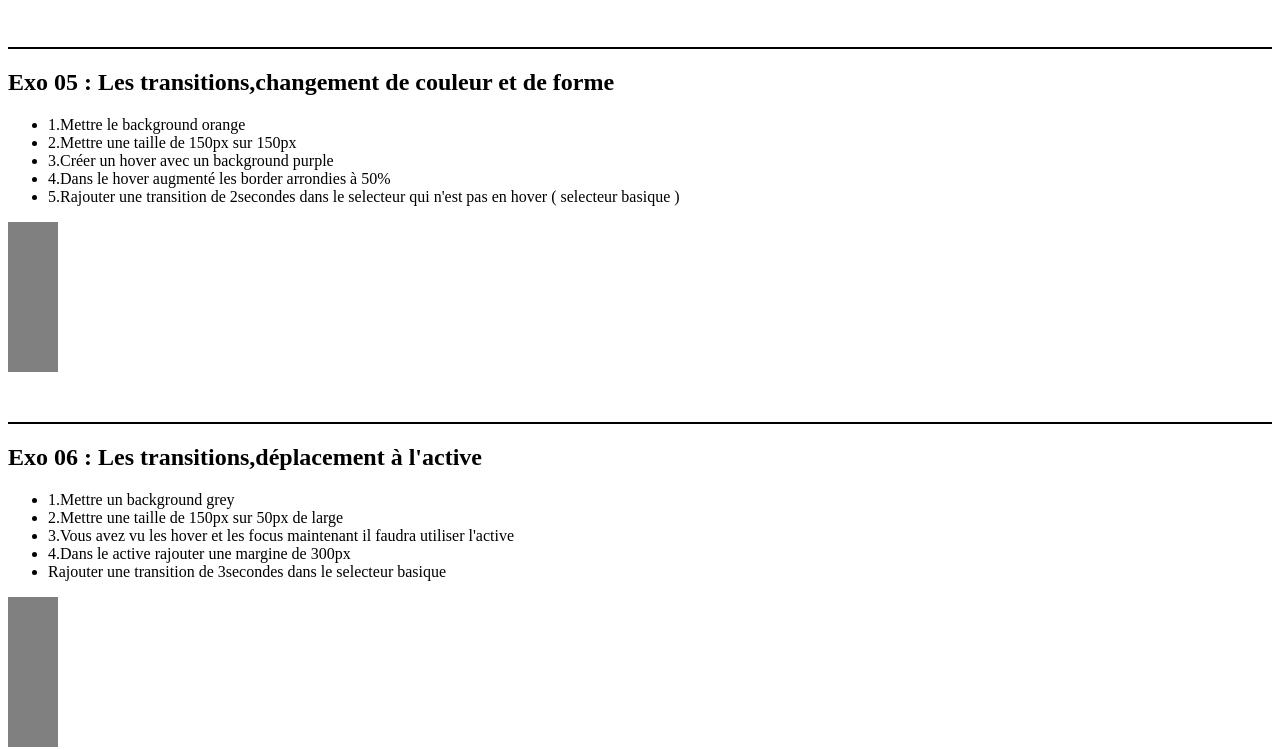
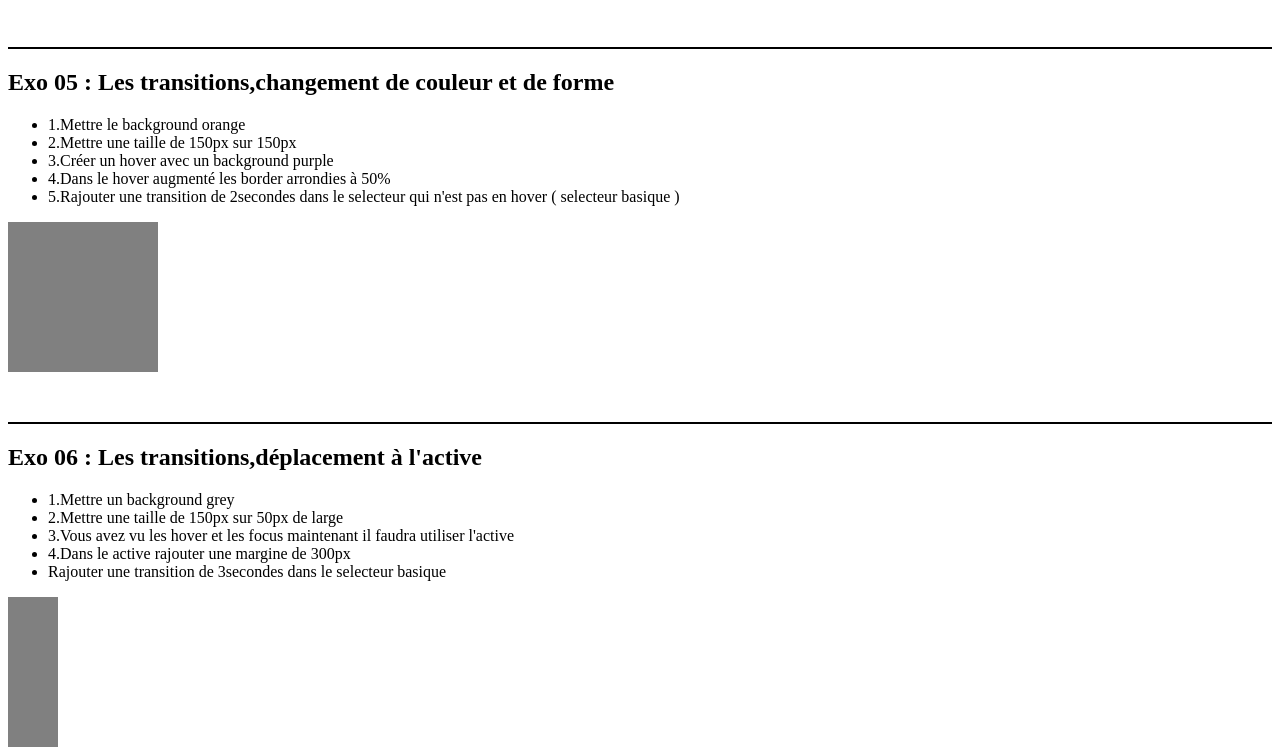
Before and after one commit to DoDesCadeaux/CSS_Exercice_5_Transitions, a plain HTML site: page index.html in a window 1280 px wide. Shown: the part 1299-2049 px from the top of the page. Drawn offline with Linux system fonts and the light colour scheme.

Commit message:
Update style.css

```diff
--- a/public/css/style.css
+++ b/public/css/style.css
@@ -63,13 +63,14 @@ input:focus {
 
 .transition_05 {
     background-color: gray;
-    width: 50px;
+    width: 150px;
     height: 150px;
     transition: 2s;
 }
 
 .transition_05:hover {
     border-radius: 50%;
+    background-color: purple;
 }
 
 /* fin exo 05 les transitions */
```
